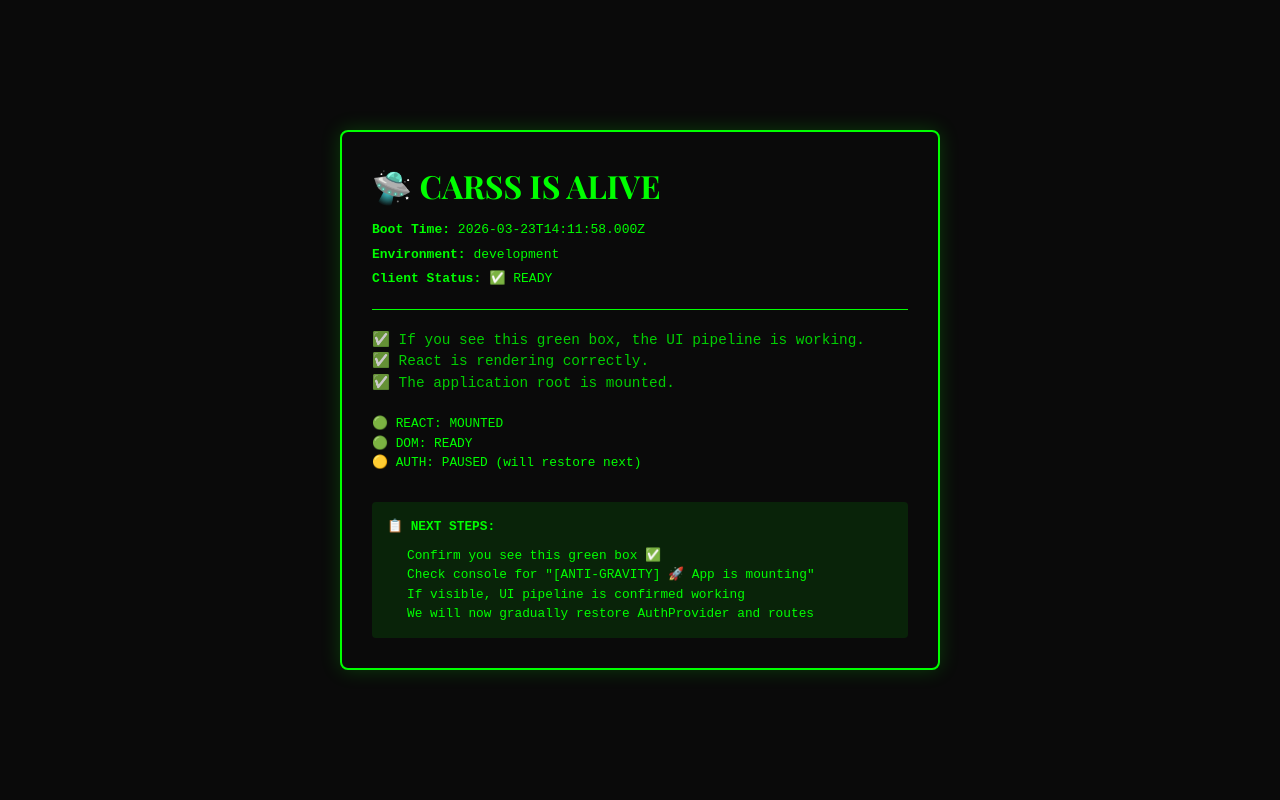
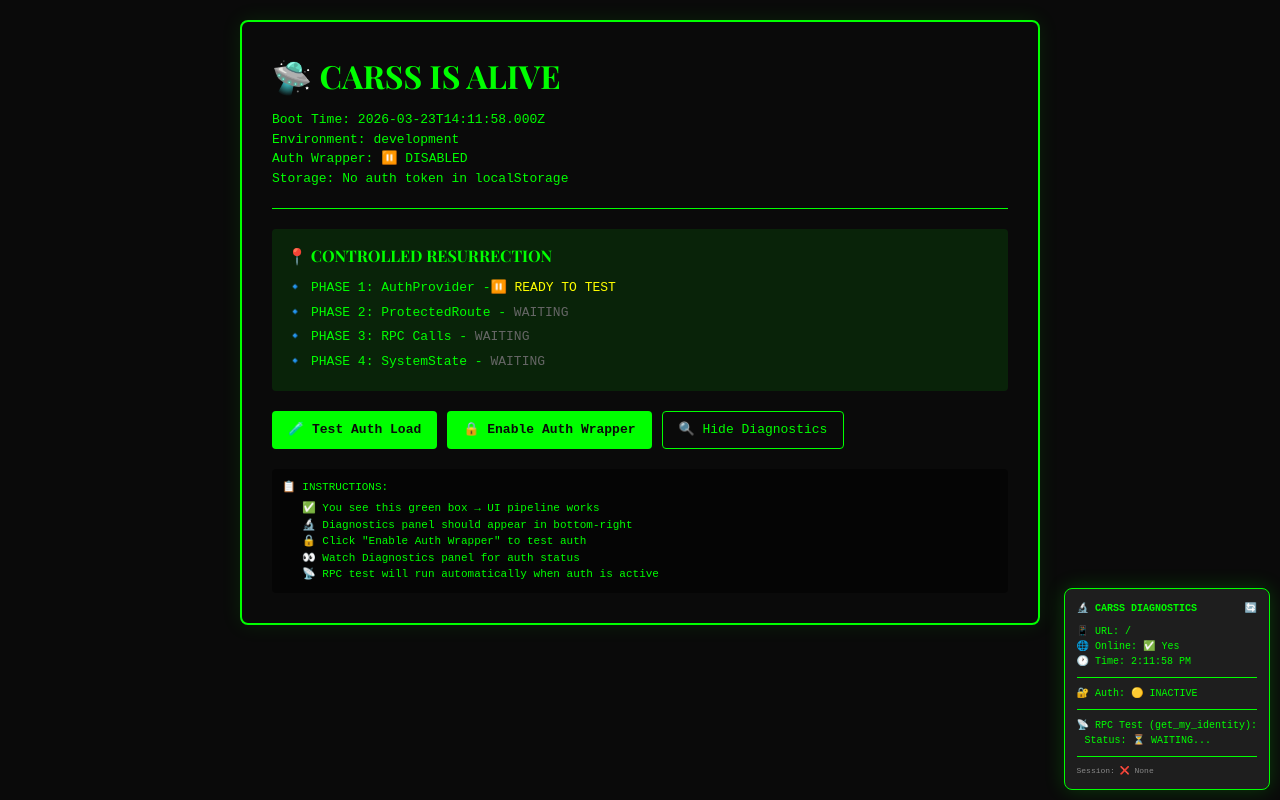
Before and after one commit to mfventures01-maker/Fobbsapartment, a React (Vite) app: page / in a window 1280 px wide. Built offline with nearby package versions, Linux system fonts and the light colour scheme.

Commit message:
chore(diag): activate carss diagnostics panel v2

```diff
--- a/src/App.tsx
+++ b/src/App.tsx
@@ -1,98 +1,287 @@
-// src/App.tsx - SAFE BOOT MODE V2
-// This is a temporary minimal test to verify the UI pipeline is working
-// Once confirmed, we will gradually restore components
+// src/App.tsx - CARSS DIAGNOSTICS PANEL V2
+// This creates a live monitoring panel that shows real-time system state
+// Use this to verify each restoration phase
 
-import { AuthProvider } from './contexts/AuthContext';
+import { AuthProvider, useAuth } from './contexts/AuthContext';
 import { BrowserRouter, Routes, Route } from 'react-router-dom';
 import { useEffect, useState } from 'react';
 
+// ============================================
+// DIAGNOSTICS PANEL COMPONENT
+// Live system monitor in bottom-right corner
+// ============================================
+function DiagnosticsPanel() {
+  const { session, user, isLoading, isAuthenticated, role, businessId, branchId } = useAuth();
+  const [rpcStatus, setRpcStatus] = useState<'pending' | 'success' | 'error'>('pending');
+  const [lastRpcResponse, setLastRpcResponse] = useState<any>(null);
+  const [rpcError, setRpcError] = useState<string | null>(null);
+  const [refreshCount, setRefreshCount] = useState(0);
+
+  // Test RPC call when auth is ready
+  useEffect(() => {
+    if (isAuthenticated && !isLoading) {
+      setRpcStatus('pending');
+      setRpcError(null);
+
+      import('./lib/supabaseClient').then(({ supabase }) => {
+        // We use the raw supabase client here as a diagnostic test
+        supabase.rpc('get_my_identity', { p_terminal_type: 'staff' })
+          .then(response => {
+            setRpcStatus('success');
+            setLastRpcResponse(response);
+            console.log('[DIAGNOSTICS] ✅ RPC Test Success:', response);
+          })
+          .catch(err => {
+            setRpcStatus('error');
+            setRpcError(err.message);
+            console.error('[DIAGNOSTICS] ❌ RPC Test Failed:', err);
+          });
+      }).catch(err => {
+        setRpcStatus('error');
+        setRpcError('Supabase client import failed');
+        console.error('[DIAGNOSTICS] ❌ Import failed:', err);
+      });
+    }
+  }, [isAuthenticated, isLoading, refreshCount]);
+
+  // Manual refresh button
+  const handleRefresh = () => {
+    setRefreshCount(prev => prev + 1);
+  };
+
+  return (
+    <div style={{
+      position: 'fixed',
+      bottom: '10px',
+      right: '10px',
+      backgroundColor: '#1e1e1e',
+      color: '#00ff00',
+      fontFamily: 'monospace',
+      fontSize: '10px',
+      padding: '12px',
+      borderRadius: '8px',
+      border: '1px solid #00ff00',
+      maxWidth: '320px',
+      zIndex: 9999,
+      backdropFilter: 'blur(5px)',
+      boxShadow: '0 0 20px rgba(0,255,0,0.2)'
+    }}>
+      <div style={{ fontWeight: 'bold', marginBottom: '8px', display: 'flex', justifyContent: 'space-between' }}>
+        <span>🔬 CARSS DIAGNOSTICS</span>
+        <button
+          onClick={handleRefresh}
+          style={{ background: 'transparent', border: 'none', color: '#00ff00', cursor: 'pointer', fontSize: '10px' }}
+          title="Refresh RPC Test"
+        >
+          🔄
+        </button>
+      </div>
+
+      <div>📱 URL: {window.location.pathname}</div>
+      <div>🌐 Online: {navigator.onLine ? '✅ Yes' : '❌ No'}</div>
+      <div>🕐 Time: {new Date().toLocaleTimeString()}</div>
+
+      <hr style={{ margin: '8px 0', borderColor: '#00ff00' }} />
+
+      <div>🔐 Auth: {
+        isLoading ? '⏳ LOADING...' :
+          isAuthenticated ? '✅ ACTIVE' :
+            '🟡 INACTIVE'
+      }</div>
+
+      {user && <div>👤 User: {user.email}</div>}
+      {role && <div>🎭 Role: <span style={{ color: '#ffff00' }}>{role}</span></div>}
+      {businessId && <div>🏢 Business: {businessId.substring(0, 8)}...</div>}
+      {branchId && <div>📍 Branch: {branchId.substring(0, 8)}...</div>}
+
+      <hr style={{ margin: '8px 0', borderColor: '#00ff00' }} />
+
+      <div>📡 RPC Test (get_my_identity):</div>
+      <div style={{ marginLeft: '8px' }}>
+        Status: {
+          rpcStatus === 'pending' ? '⏳ WAITING...' :
+            rpcStatus === 'success' ? '✅ SUCCESS' :
+              '❌ FAILED'
+        }
+      </div>
+
+      {rpcError && (
+        <div style={{ color: '#ff6666', fontSize: '8px', marginTop: '4px', wordBreak: 'break-all' }}>
+          Error: {rpcError.substring(0, 80)}
+        </div>
+      )}
+
+      {lastRpcResponse && (
+        <div style={{ fontSize: '8px', marginTop: '4px', wordBreak: 'break-all' }}>
+          Response: {JSON.stringify(lastRpcResponse).substring(0, 80)}...
+        </div>
+      )}
+
+      <hr style={{ margin: '8px 0', borderColor: '#00ff00' }} />
+
+      <div style={{ fontSize: '8px', color: '#888' }}>
+        Session: {session ? '✅ Active' : '❌ None'}
+      </div>
+    </div>
+  );
+}
+
+// ============================================
+// MAIN APP COMPONENT
+// ============================================
 export default function App() {
-  const [bootTime, setBootTime] = useState<string>('');
-  const [clientStatus, setClientStatus] = useState<'loading' | 'ready' | 'error'>('loading');
+  const [bootTime] = useState(new Date().toISOString());
+  const [showDiagnostics, setShowDiagnostics] = useState(true);
+  const [wrapWithAuth, setWrapWithAuth] = useState(false);
+  const [testMessage, setTestMessage] = useState<string>('');
 
+  console.log('[ANTI-GRAVITY] 🚀 App mounting with Diagnostics Panel V2');
+
+  // Test localStorage for session
   useEffect(() => {
-    setBootTime(new Date().toISOString());
-    console.log('[ANTI-GRAVITY] 🚀 App is mounting - Safe Boot Mode');
-
-    // Quick check if React is rendering
-    const root = document.getElementById('root');
-    if (root) {
-      console.log('[ANTI-GRAVITY] ✅ Root element found, content:', root.innerHTML.substring(0, 100));
-      setClientStatus('ready');
+    const authKey = Object.keys(localStorage).find(k => k.includes('supabase') || k.includes('carss'));
+    if (authKey) {
+      try {
+        const data = localStorage.getItem(authKey);
+        setTestMessage(`Found token: ${authKey} (${data?.length || 0} chars)`);
+      } catch (e) {
+        setTestMessage('Token found but unreadable');
+      }
     } else {
-      console.error('[ANTI-GRAVITY] ❌ Root element not found');
-      setClientStatus('error');
+      setTestMessage('No auth token in localStorage');
     }
   }, []);
 
-  return (
+  // Main content that can optionally be wrapped with AuthProvider
+  const MainContent = (
     <div style={{
       minHeight: '100vh',
       backgroundColor: '#0a0a0a',
       color: '#00ff00',
       fontFamily: 'monospace',
-      padding: '20px',
-      display: 'flex',
-      alignItems: 'center',
-      justifyContent: 'center'
+      padding: '20px'
     }}>
       <div style={{
         border: '2px solid #00ff00',
         padding: '30px',
         borderRadius: '8px',
-        maxWidth: '600px',
-        width: '100%',
-        boxShadow: '0 0 20px rgba(0,255,0,0.2)'
+        maxWidth: '800px',
+        margin: '0 auto',
+        boxShadow: '0 0 20px rgba(0,255,0,0.1)'
       }}>
         <h1 style={{ fontSize: '2rem', margin: '0 0 10px 0' }}>🛸 CARSS IS ALIVE</h1>
-        <p style={{ margin: '5px 0' }}>
-          <strong>Boot Time:</strong> {bootTime || 'Loading...'}
-        </p>
-        <p style={{ margin: '5px 0' }}>
-          <strong>Environment:</strong> {(import.meta as any).env?.MODE || 'development'}
-        </p>
-        <p style={{ margin: '5px 0' }}>
-          <strong>Client Status:</strong>
-          <span style={{
-            color: clientStatus === 'ready' ? '#00ff00' : clientStatus === 'error' ? '#ff0000' : '#ffff00',
-            marginLeft: '8px'
-          }}>
-            {clientStatus === 'loading' ? '⏳ LOADING' : clientStatus === 'ready' ? '✅ READY' : '❌ ERROR'}
-          </span>
-        </p>
+        <p>Boot Time: {bootTime}</p>
+        <p>Environment: {(import.meta as any).env?.MODE || 'development'}</p>
+        <p>Auth Wrapper: {wrapWithAuth ? '✅ ENABLED' : '⏸️ DISABLED'}</p>
+        <p>Storage: {testMessage}</p>
+
         <hr style={{ margin: '20px 0', borderColor: '#00ff00' }} />
-        <p style={{ fontSize: '0.9rem', opacity: 0.8 }}>
-          ✅ If you see this green box, the UI pipeline is working.
-          <br />
-          ✅ React is rendering correctly.
-          <br />
-          ✅ The application root is mounted.
-        </p>
 
-        {/* Status indicators */}
-        <div style={{ marginTop: '20px', fontSize: '0.8rem' }}>
-          <div>🟢 REACT: MOUNTED</div>
-          <div>🟢 DOM: READY</div>
-          <div>🟡 AUTH: PAUSED (will restore next)</div>
+        {/* Phase Indicator */}
+        <div style={{ margin: '20px 0', padding: '15px', backgroundColor: 'rgba(0,255,0,0.1)', borderRadius: '4px' }}>
+          <h3 style={{ margin: '0 0 10px 0' }}>📍 CONTROLLED RESURRECTION</h3>
+          <p style={{ margin: '5px 0' }}>
+            🔹 PHASE 1: AuthProvider -
+            <span style={{ color: wrapWithAuth ? '#00ff00' : '#ffff00' }}>
+              {wrapWithAuth ? '✅ ACTIVE' : '⏸️ READY TO TEST'}
+            </span>
+          </p>
+          <p style={{ margin: '5px 0' }}>🔹 PHASE 2: ProtectedRoute - <span style={{ color: '#666' }}>WAITING</span></p>
+          <p style={{ margin: '5px 0' }}>🔹 PHASE 3: RPC Calls - <span style={{ color: '#666' }}>WAITING</span></p>
+          <p style={{ margin: '5px 0' }}>🔹 PHASE 4: SystemState - <span style={{ color: '#666' }}>WAITING</span></p>
         </div>
 
-        {/* Instructions for next steps */}
-        <div style={{
-          marginTop: '30px',
-          padding: '15px',
-          backgroundColor: 'rgba(0,255,0,0.1)',
-          borderRadius: '4px',
-          fontSize: '0.8rem'
-        }}>
-          <strong>📋 NEXT STEPS:</strong>
-          <ol style={{ marginTop: '10px', paddingLeft: '20px' }}>
-            <li>Confirm you see this green box ✅</li>
-            <li>Check console for "[ANTI-GRAVITY] 🚀 App is mounting"</li>
-            <li>If visible, UI pipeline is confirmed working</li>
-            <li>We will now gradually restore AuthProvider and routes</li>
+        {/* Control Buttons */}
+        <div style={{ marginTop: '20px', display: 'flex', gap: '10px', flexWrap: 'wrap' }}>
+          <button
+            onClick={() => {
+              console.log('[ANTI-GRAVITY] 🧪 Testing AuthProvider import...');
+              import('./contexts/AuthContext').then(module => {
+                console.log('[ANTI-GRAVITY] ✅ AuthProvider loaded:', Object.keys(module));
+                alert('✅ AuthProvider module loaded!\n\nCheck console for details.');
+              }).catch(err => {
+                console.error('[ANTI-GRAVITY] ❌ AuthProvider load failed:', err);
+                alert('❌ Failed to load AuthProvider: ' + err.message);
+              });
+            }}
+            style={{
+              padding: '8px 16px',
+              background: '#00ff00',
+              color: '#0a0a0a',
+              border: 'none',
+              borderRadius: '4px',
+              cursor: 'pointer',
+              fontWeight: 'bold'
+            }}
+          >
+            🧪 Test Auth Load
+          </button>
+
+          <button
+            onClick={() => {
+              setWrapWithAuth(!wrapWithAuth);
+              console.log('[ANTI-GRAVITY] 🔄 Auth wrapper toggled:', !wrapWithAuth);
+            }}
+            style={{
+              padding: '8px 16px',
+              background: wrapWithAuth ? '#ff6600' : '#00ff00',
+              color: '#0a0a0a',
+              border: 'none',
+              borderRadius: '4px',
+              cursor: 'pointer',
+              fontWeight: 'bold'
+            }}
+          >
+            {wrapWithAuth ? '🔓 Disable Auth Wrapper' : '🔒 Enable Auth Wrapper'}
+          </button>
+
+          <button
+            onClick={() => setShowDiagnostics(!showDiagnostics)}
+            style={{
+              padding: '8px 16px',
+              background: 'transparent',
+              color: '#00ff00',
+              border: '1px solid #00ff00',
+              borderRadius: '4px',
+              cursor: 'pointer'
+            }}
+          >
+            {showDiagnostics ? '🔍 Hide Diagnostics' : '🔬 Show Diagnostics'}
+          </button>
+        </div>
+
+        {/* Status Messages */}
+        <div style={{ marginTop: '20px', padding: '10px', backgroundColor: 'rgba(0,0,0,0.5)', borderRadius: '4px', fontSize: '11px' }}>
+          <div>📋 INSTRUCTIONS:</div>
+          <ol style={{ marginTop: '5px', paddingLeft: '20px' }}>
+            <li>✅ You see this green box → UI pipeline works</li>
+            <li>🔬 Diagnostics panel should appear in bottom-right</li>
+            <li>🔒 Click "Enable Auth Wrapper" to test auth</li>
+            <li>👀 Watch Diagnostics panel for auth status</li>
+            <li>📡 RPC test will run automatically when auth is active</li>
           </ol>
         </div>
       </div>
     </div>
   );
+
+  return (
+    <>
+      {/* Main content - optionally wrapped with AuthProvider */}
+      {wrapWithAuth ? (
+        <AuthProvider>
+          {MainContent}
+        </AuthProvider>
+      ) : (
+        MainContent
+      )}
+
+      {/* Diagnostics Panel - always runs with AuthProvider for monitoring */}
+      {showDiagnostics && (
+        <AuthProvider>
+          <DiagnosticsPanel />
+        </AuthProvider>
+      )}
+    </>
+  );
 }
```
